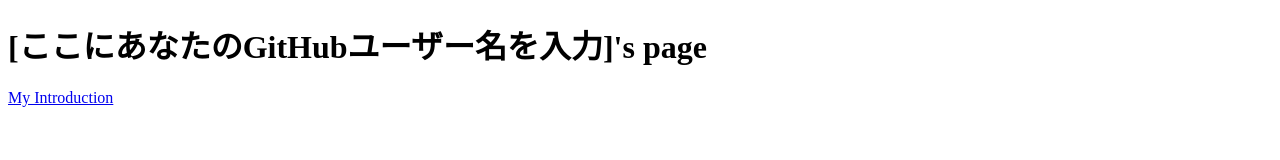
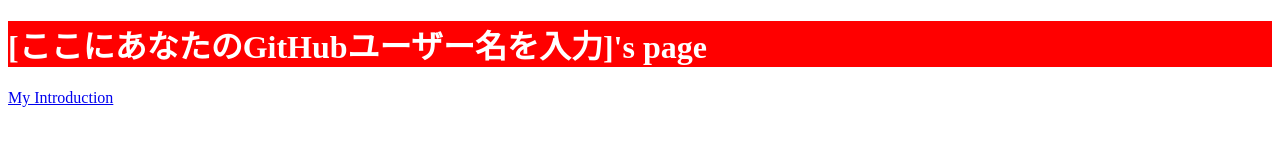
Before and after one commit to bmvdsfy/tech-practice.github.io, a plain HTML site: page index.html in a window 1280 px wide. Drawn offline with Linux system fonts and the light colour scheme.

Commit message:
fix link

```diff
--- a/index.html
+++ b/index.html
@@ -1,7 +1,7 @@
 <!doctype html>
 <html lang="ja">
   <head>
-    <link rel="stylesheet" href="CSSファイルへのパス" />
+    <link rel="stylesheet" href="style.css" />
     <meta charset="UTF-8" />
     <meta name="viewport" content="width=device-width, initial-scale=1.0" />
     <title>[ここにあなたのGitHubユーザー名を入力]</title>
```
Also changed, not shown: introduction.html (+1 -1 lines).
